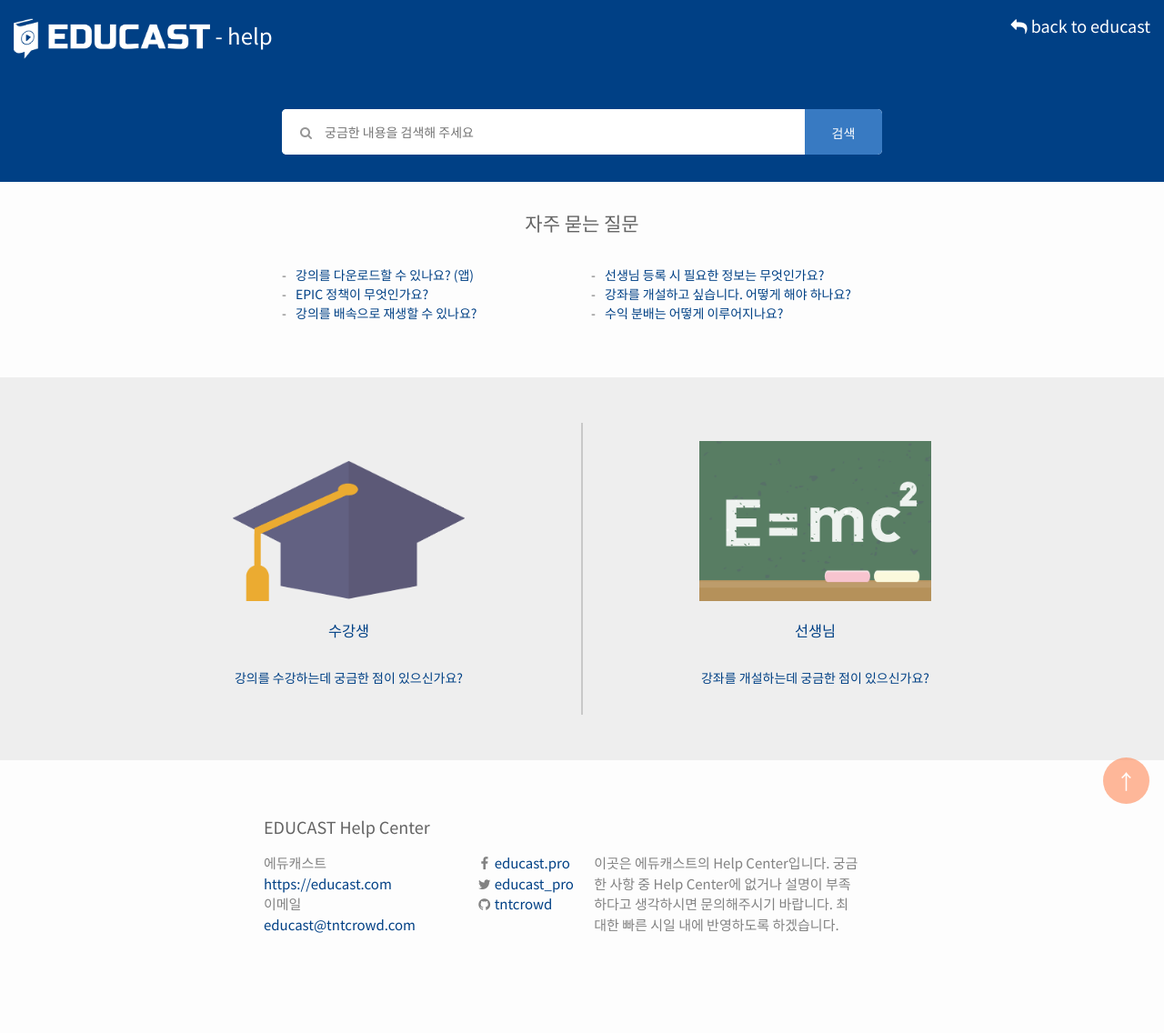
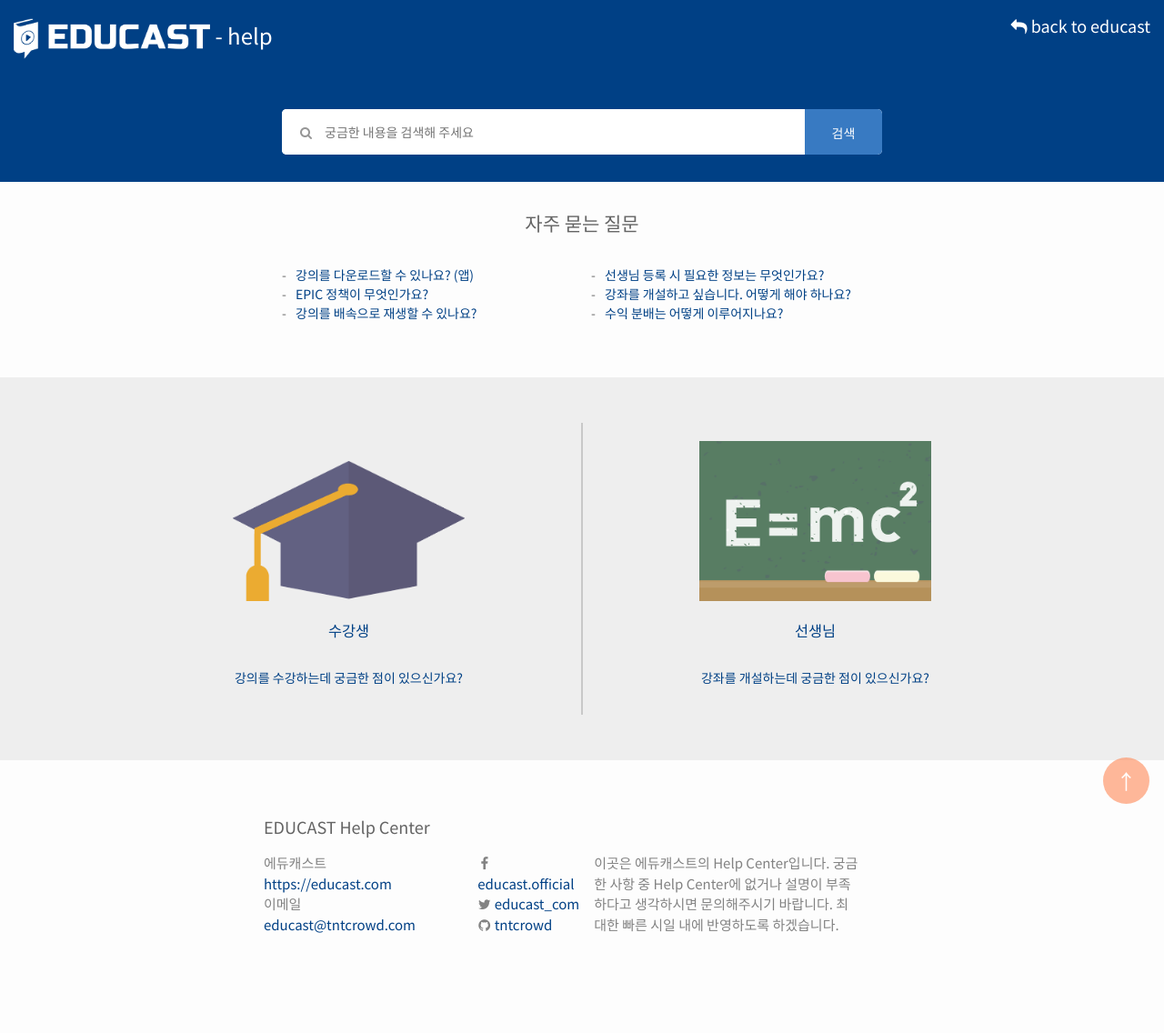
Before and after one commit to shaircast/educast-help, a Jekyll site: the page built from index.html, in a window 1280 px wide. Shown: the whole page at 91% size. Built offline with Jekyll 4.4.1, drawn with Linux system fonts in a browser that asks for light colours; nearby versions of some CDN libraries.

Commit message:
TNT-956 / TNT-946

```diff
--- a/_config.yml
+++ b/_config.yml
@@ -14,8 +14,8 @@ description: #> # this means to ignore newlines until "baseurl:"
   최대한 빠른 시일 내에 반영하도록 하겠습니다.
 baseurl: "" # the subpath of your site, e.g. /blog
 url: "https://help.educast.com" # the base hostname & protocol for your site
-facebook_username: educast.pro
-twitter_username: educast_pro
+facebook_username: educast.official
+twitter_username: educast_com
 github_username:  tntcrowd
 
 # Build settings
```
